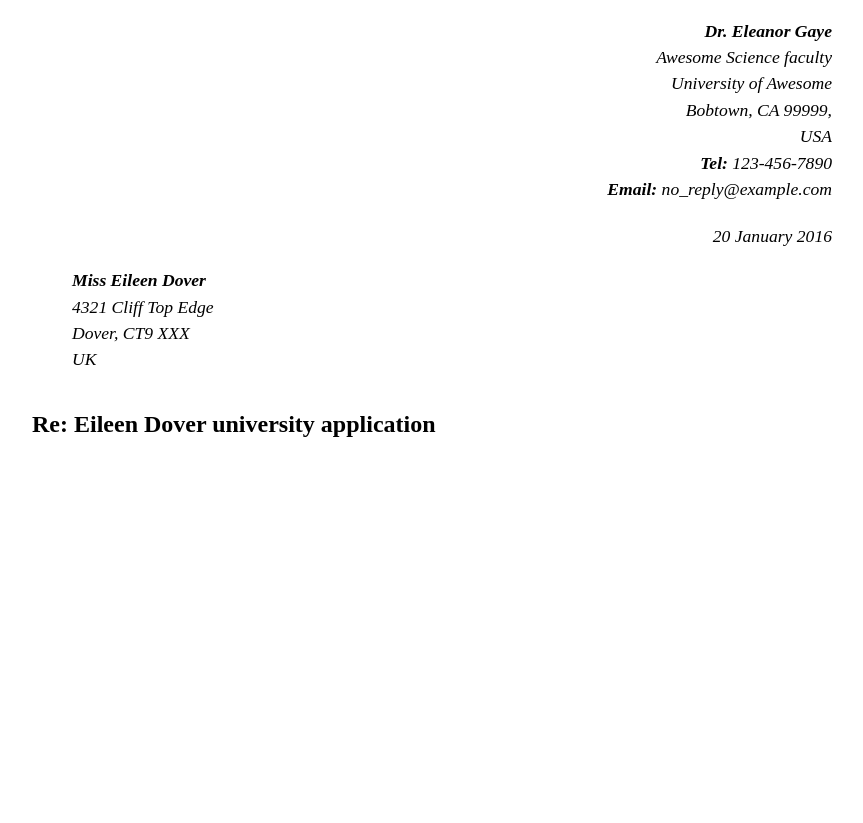
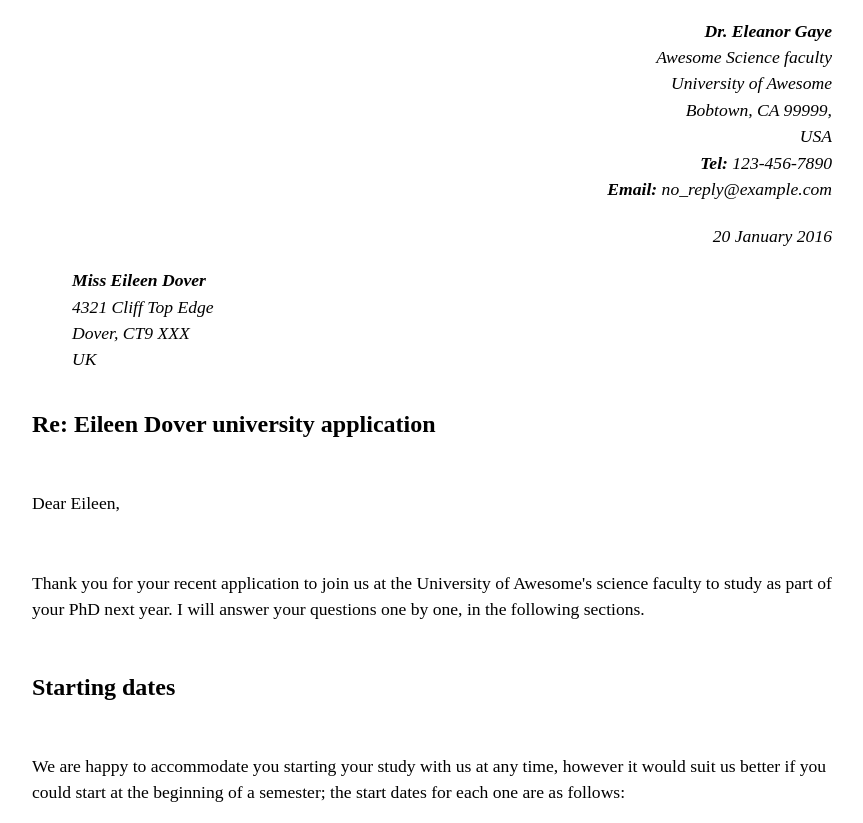
Before and after one commit to SeaWarden/cs408-lab3, a website: page index.html in a window 1280 px wide. Shown: the whole page, without its empty margins (208-1071 px from the left). Before the commit the page ends 800 px from the top, so only its background shows below. Drawn offline with Linux system fonts and the light colour scheme.

Commit message:
Added email intro and began adding starting dates sections

```diff
--- a/index.html
+++ b/index.html
@@ -37,6 +37,29 @@
   <!--Subject Line-->
   <h1>Re: Eileen Dover university application</h1>
   <br>
+
+  <!--Body of Email (Introduction)-->
+  <p>Dear Eileen,</p>
+  <br>
+  <p>
+    Thank you for your recent application to join us
+    at the University of Awesome's science faculty to study as part of
+    your PhD next year. I will answer your questions one by one,
+    in the following sections.
+  </p>
+  <br>
+
+  <!--Body of Email (Questions and Answers)-->
+  <h1>Starting dates</h1>
+  <br>
+  <p>
+    We are happy to accommodate you starting your study with us at any time,
+    however it would suit us better if you could start
+    at the beginning of a semester;
+    the start dates for each one are as follows:
+  </p>
+
+
 </body>
 
 </html>
```
